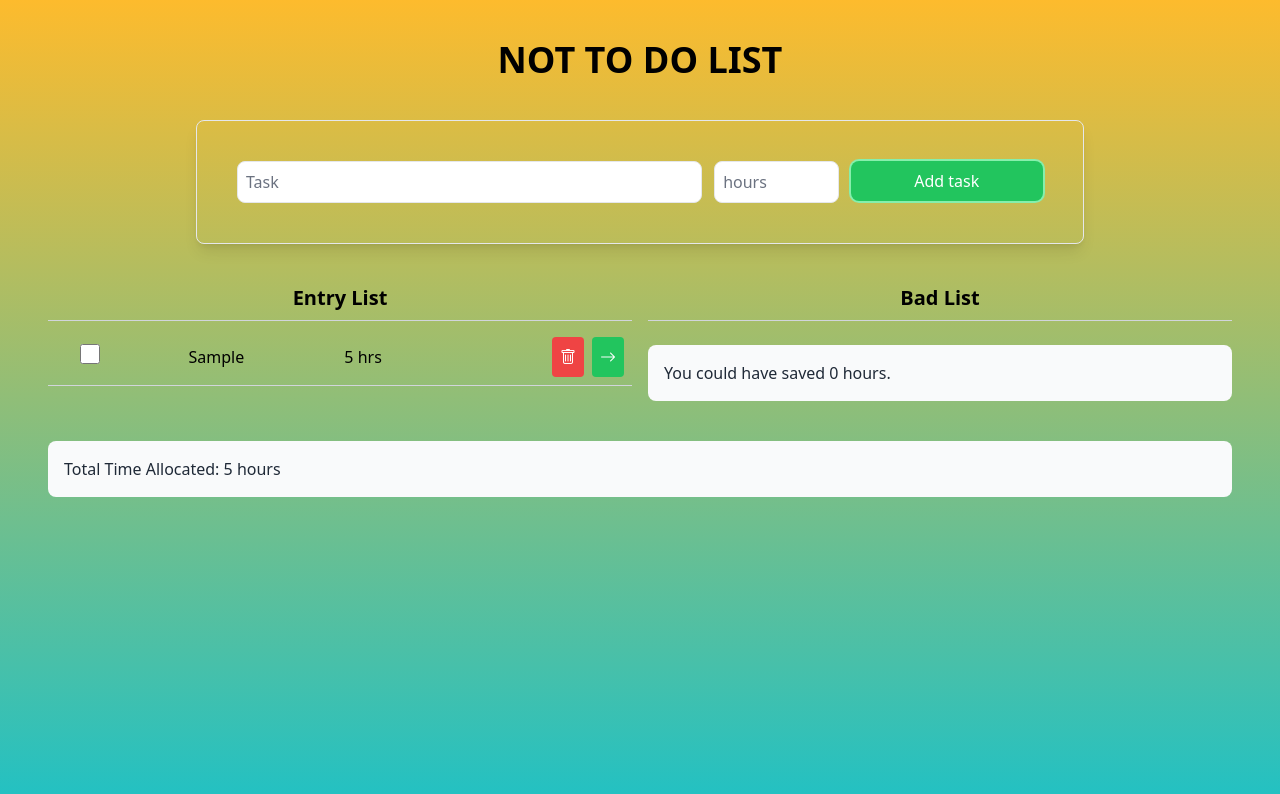
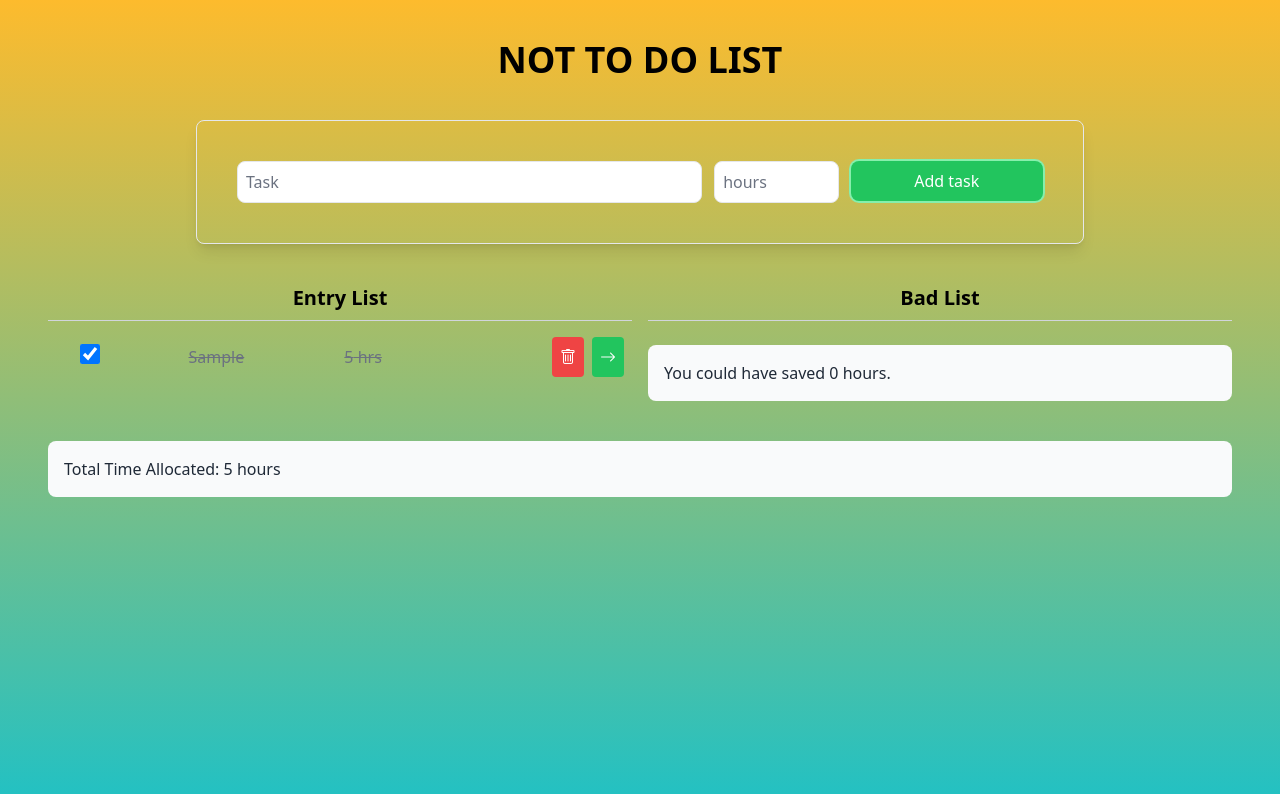
Before and after one commit to prashrijan/react-not-to-do-list, a React (Vite) app: page / in a window 1280 px wide. Both pictures are taken after typing "Sample", "5" into the empty fields and a click on the button "Add task". Shown: the top 794 px of the page. Built offline with nearby package versions, Linux system fonts and the light colour scheme.

Commit message:
final version of not to do list

```diff
--- a/src/Components/EntryList.jsx
+++ b/src/Components/EntryList.jsx
@@ -1,7 +1,12 @@
-import React from "react";
+import React, { useState } from "react";
 import "bootstrap-icons/font/bootstrap-icons.css";
 
 const EntryList = ({ datas, toggleTaskType, deleteTask }) => {
+  const [isChecked, setIsChecked] = useState(true);
+
+  const handleChecked = () => {
+    setIsChecked(!isChecked);
+  };
   return (
     <div className="col-span-12 sm:col-span-6">
       {/* Entry List Header Row */}
@@ -16,10 +21,17 @@ const EntryList = ({ datas, toggleTaskType, deleteTask }) => {
             {datas.map((data, index) => {
               if (data.isGood) {
                 return (
-                  <tr key={index} className="border-b border-gray-300">
+                  <tr
+                    key={index}
+                    className={`order-b border-gray-300 ${
+                      isChecked ? "line-through text-gray-500" : ""
+                    }`}
+                  >
                     <th scope="row" className="p-2">
                       <input
                         type="checkbox"
+                        checked={isChecked}
+                        onChange={handleChecked}
                         className="form-checkbox h-5 w-5 text-blue-600"
                       />
                     </th>
--- a/src/Components/InputBox.jsx
+++ b/src/Components/InputBox.jsx
@@ -7,6 +7,7 @@ const InputBox = ({ setTasks }) => {
   const handleClick = () => {
     if (!time && !task) {
       alert("Please fill out both field");
+      return;
     }
 
     setTasks((prev) => [
```
